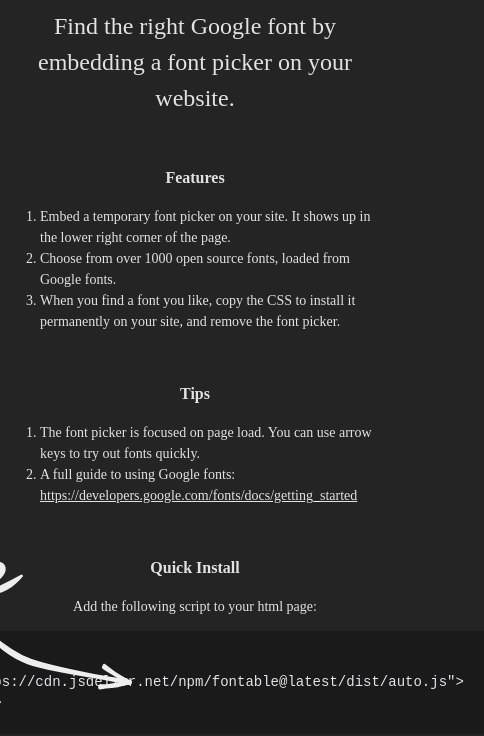
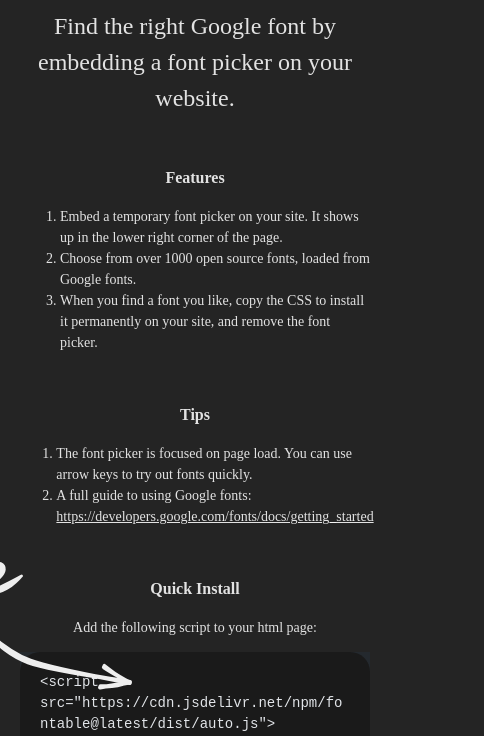
Before and after one commit to randombits-dev/fontable, an Astro site in the folder example/: page / in a window 390 px wide. Shown: the part 101-837 px from the top of the page, 484 px wide, since content can reach past the window. Built offline with nearby package versions, Linux system fonts and the light colour scheme; Astro itself is replaced by a stand-in of ours; code samples lack their colours.

Commit message:
Improved example styles on mobile

```diff
--- a/example/src/style.css
+++ b/example/src/style.css
@@ -18,7 +18,7 @@ body {
     min-width: 320px;
     max-width: 700px;
     font-size: 14px;
-    padding-bottom: 100px;
+    padding: 0 20px 200px;
 
 }
 
@@ -48,10 +48,10 @@ code {
     background-color: #1a1a1a;
     border-radius: 20px;
     white-space: pre-wrap;
+    word-break: break-word;
     padding: 20px;
-    display: inline-block;
+    display: block;
     text-align: left;
-    width: 100%;
 }
 
 
```
